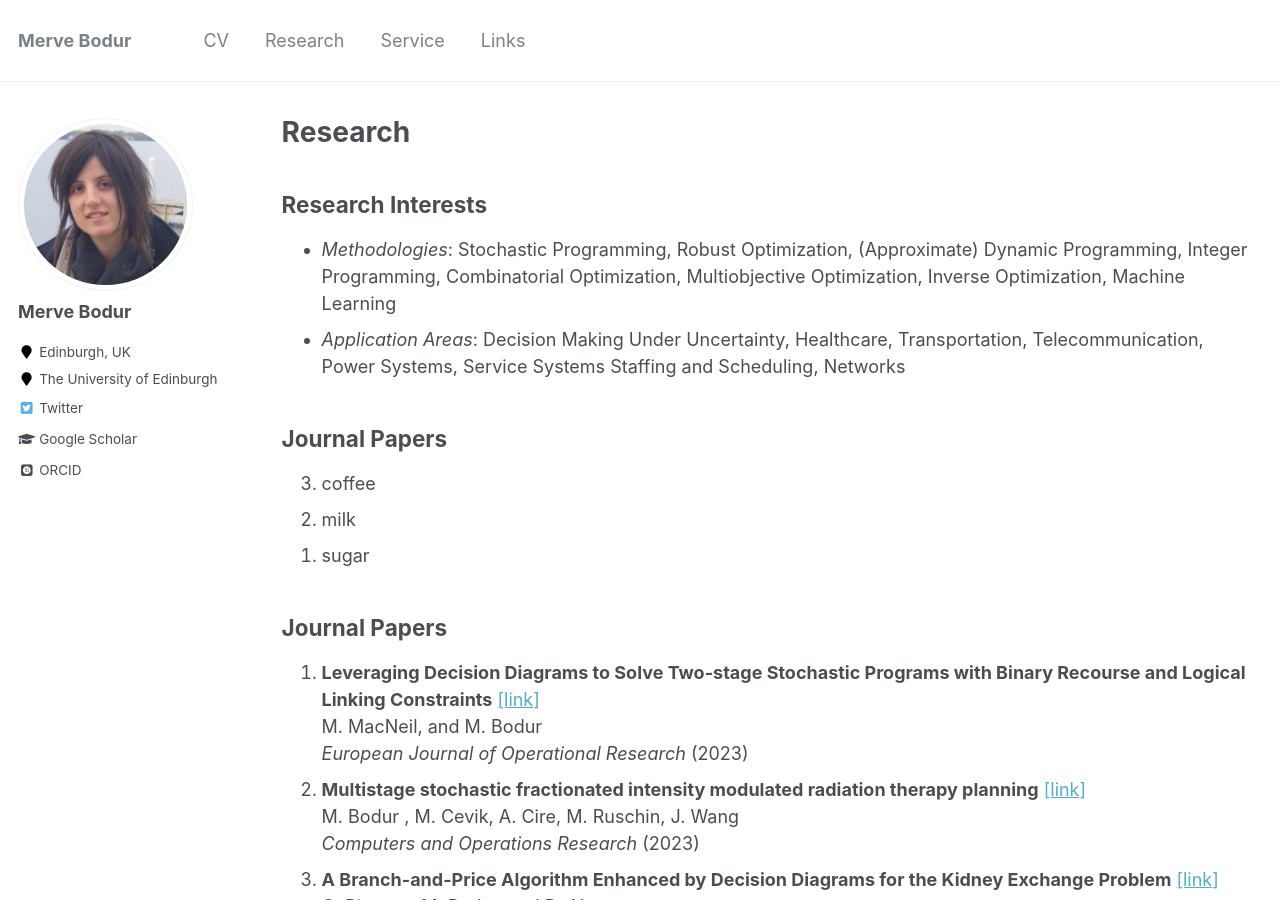
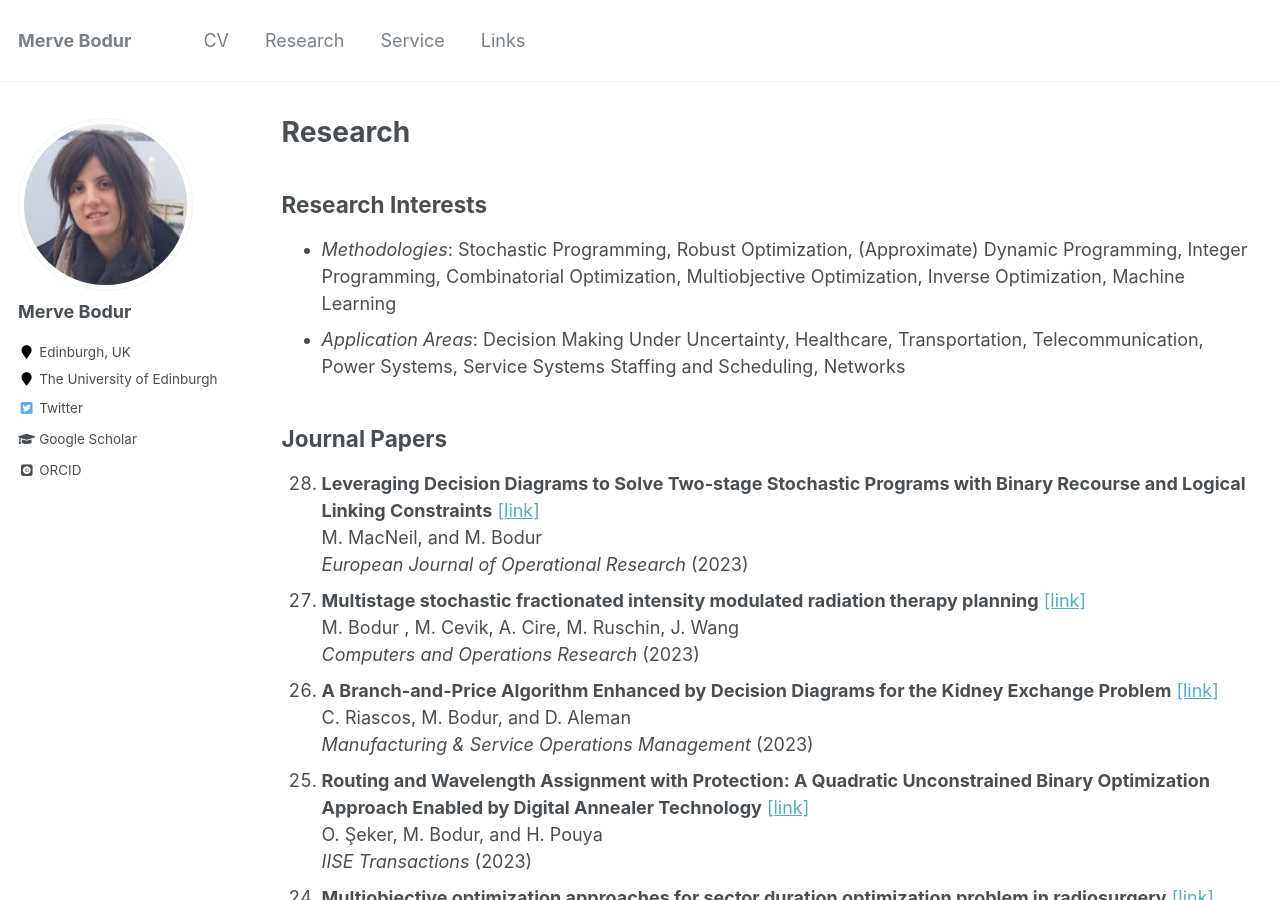
Before and after one commit to mervebodur/mervebodur.github.io, a Jekyll site: the page built from _pages/research.md, in a window 1280 px wide and 900 px high. Built offline with Jekyll 4.4.1, drawn with Linux system fonts in a browser that asks for light colours; some web fonts are replaced.

Commit message:
Update research.md

```diff
--- a/_pages/research.md
+++ b/_pages/research.md
@@ -10,19 +10,13 @@ author_profile: true
 - *Application Areas*: Decision Making Under Uncertainty, Healthcare, Transportation, Telecommunication, Power Systems, Service Systems Staffing and Scheduling, Networks
 
 ## Journal Papers
-0. coffee
-0. milk
-0. sugar
-{: reversed="reversed"}
-
-## Journal Papers
 1. **Leveraging Decision Diagrams to Solve Two-stage Stochastic Programs with Binary Recourse and Logical Linking Constraints** [[link]](https://optimization-online.org/wp-content/uploads/2022/11/BDD_2SP.pdf)\
 M. MacNeil, and M. Bodur\
 *European Journal of Operational Research* (2023)
 1. **Multistage stochastic fractionated intensity modulated radiation therapy planning** [[link]](https://doi.org/10.1016/j.cor.2023.106371)\
 M. Bodur , M. Cevik, A. Cire, M. Ruschin, J. Wang\
 *Computers and Operations Research* (2023)
-26. **A Branch-and-Price Algorithm Enhanced by Decision Diagrams for the Kidney Exchange Problem** [[link]](https://pubsonline.informs.org/doi/abs/10.1287/msom.2022.0192)\
+1. **A Branch-and-Price Algorithm Enhanced by Decision Diagrams for the Kidney Exchange Problem** [[link]](https://pubsonline.informs.org/doi/abs/10.1287/msom.2022.0192)\
 C. Riascos, M. Bodur, and D. Aleman\
 *Manufacturing & Service Operations Management* (2023)
 25. **Routing and Wavelength Assignment with Protection: A Quadratic Unconstrained Binary Optimization Approach Enabled by Digital Annealer Technology** [[link]](https://www.tandfonline.com/doi/pdf/10.1080/24725854.2023.2193835)\
@@ -100,6 +94,7 @@ M. Bodur, and J. Luedtke\
 1. **Decomposition Algorithms for Solving the Minimum Weight Maximal Matching Problem** [[link]](http://onlinelibrary.wiley.com/doi/10.1002/net.21516/abstract)\
 M. Bodur, T. Ekim, and Z. C. Taşkın\
 *Networks* (2013)
+{: reversed="reversed"}
 
 ## Conference Publications
 1.  **Neur2SP: Neural Two-Stage Stochastic Programming** [[link]](https://proceedings.neurips.cc/paper_files/paper/2022/file/9793671e4be9858a69a32545204d59d1-Paper-Conference.pdf)\
@@ -139,6 +134,7 @@ C. Guo, H. Nagarajan, and M. Bodur (2022)
 Z. Ansarilari, M. Bodur, and A. Shalaby (2022)
 1. **Approximate Dynamic Programming for Crowd-shipping with In-store Customers** [[link]](http://www.optimization-online.org/DB_FILE/2021/09/8602.pdf)\
 K. Mousavi, M. Bodur, M. Cevik, and M.J. Roorda (2021)
+{: reversed="reversed"}
 
 ## Data and Online Supplements
 - Data for paper "Strenghtened Benders Cuts for Stochastic Integer Programs with Continuous Recourse", by Bodur, Dash, Gunluk and Luedtke, 2017: [[STOCHIPCUTS]](https://drive.google.com/file/d/1a9NGWfOfBntu35XMyHa00lKy9UjbVvx5/view?usp=sharing)
```
